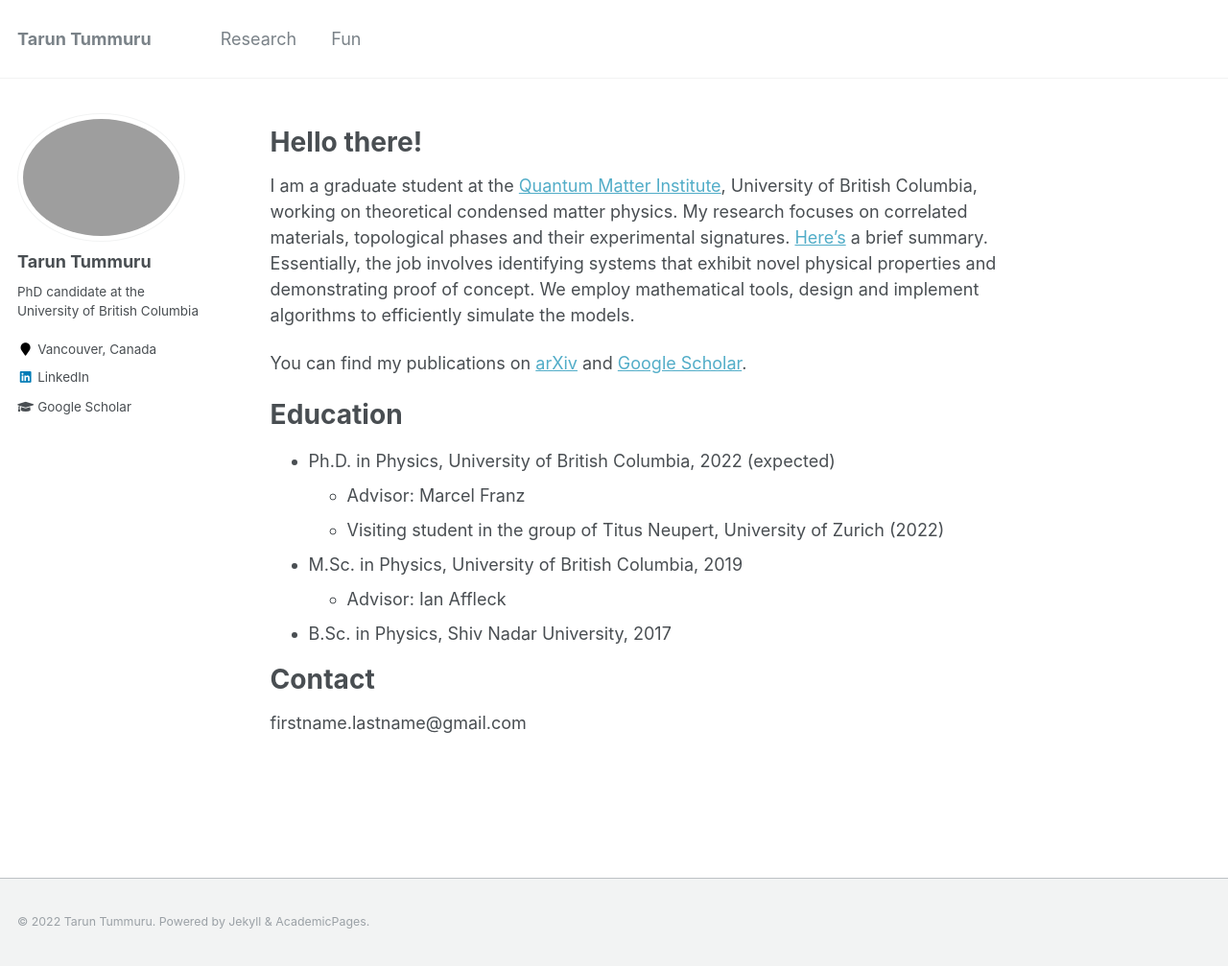
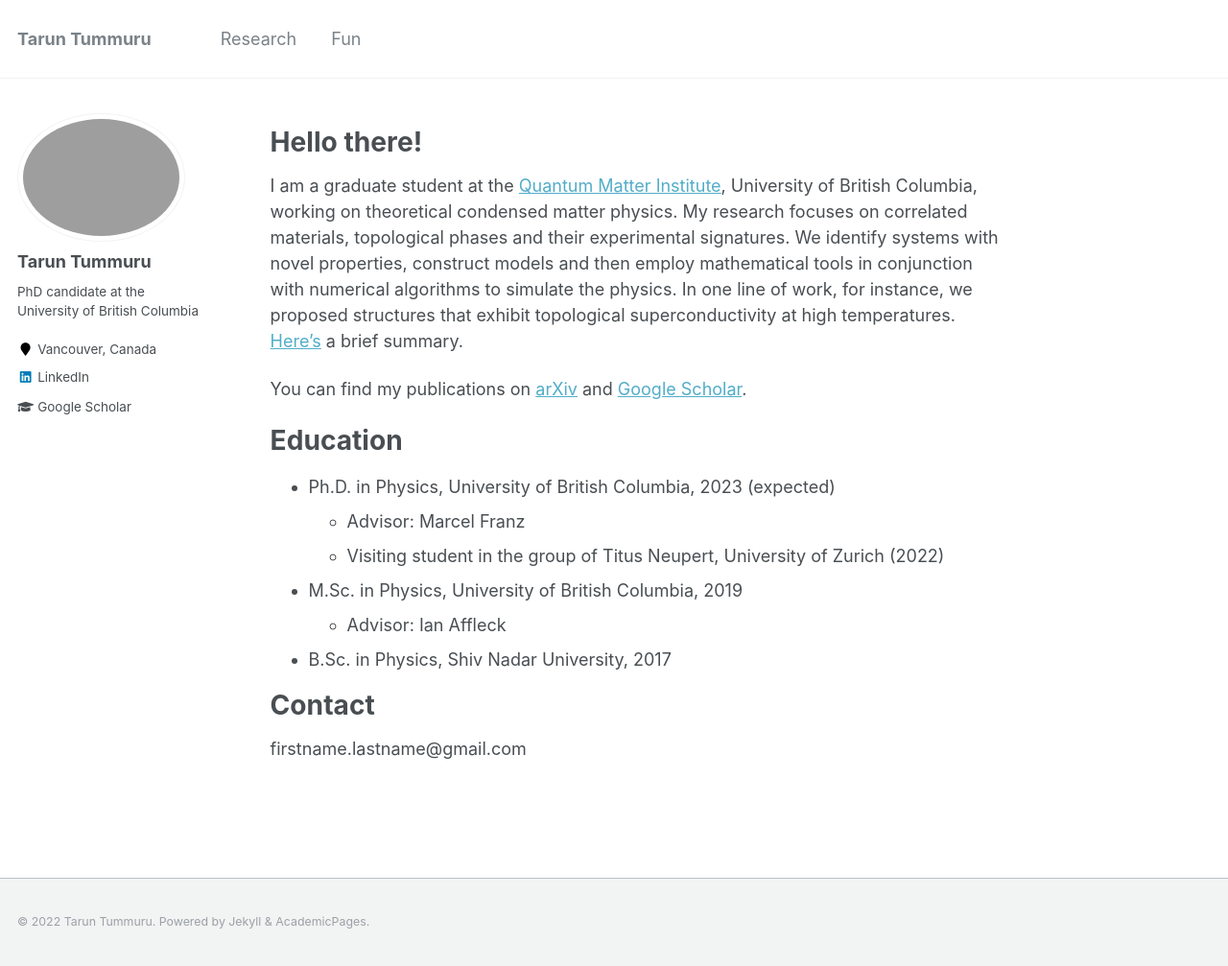
Before and after one commit to ttummuru/ttummuru.github.io, a Jekyll site: the page built from _pages/about.md, in a window 1280 px wide and 1007 px high. Shown: the whole window at 96% size. Built offline with Jekyll 4.4.1, drawn with Linux system fonts in a browser that asks for light colours.

Commit message:
updated about

```diff
--- a/_pages/about.md
+++ b/_pages/about.md
@@ -11,14 +11,14 @@
 Hello there!
 ======
 
-I am a graduate student at the [Quantum Matter Institute](https://qmi.ubc.ca), University of British Columbia, working on theoretical condensed matter physics. My research focuses on correlated materials, topological phases and their experimental signatures. [Here's](https://ttummuru.github.io/research/) a brief summary. Essentially, the job involves identifying systems that exhibit novel physical properties and demonstrating proof of concept. We employ mathematical tools, design and implement algorithms to efficiently simulate the models.
+I am a graduate student at the [Quantum Matter Institute](https://qmi.ubc.ca), University of British Columbia, working on theoretical condensed matter physics. My research focuses on correlated materials, topological phases and their experimental signatures. We identify systems with novel properties, construct models and then employ mathematical tools in conjunction with numerical algorithms to simulate the physics. In one line of work, for instance, we proposed structures that exhibit topological superconductivity at high temperatures. [Here's](https://ttummuru.github.io/research/) a brief summary.
 
 You can find my publications on [arXiv](https://arxiv.org/search/?query=Tarun+Tummuru&searchtype=author&abstracts=show&order=-announced_date_first&size=50&date-date_type=submitted_date) and [Google Scholar](https://scholar.google.ca/citations?hl=en&user=WG2IsFYAAAAJ).
 
 
 Education
 ======
-* Ph.D. in Physics, University of British Columbia, 2022 (expected)
+* Ph.D. in Physics, University of British Columbia, 2023 (expected)
   * Advisor: Marcel Franz
   * Visiting student in the group of Titus Neupert, University of Zurich (2022)
 * M.Sc. in Physics, University of British Columbia, 2019
```
Also changed, not shown: images/ext-mstile-144x144.png (deleted), images/ext-mstile-150x150.png (deleted), images/ext-mstile-310x150.png (deleted), images/ext-mstile-310x310.png (deleted), images/ext-mstile-70x70.png (deleted), images/ext-site-logo.png (deleted), images/safari-pinned-tab.png (added), images/safari-pinned-tab.svg (deleted), 4 other files.
